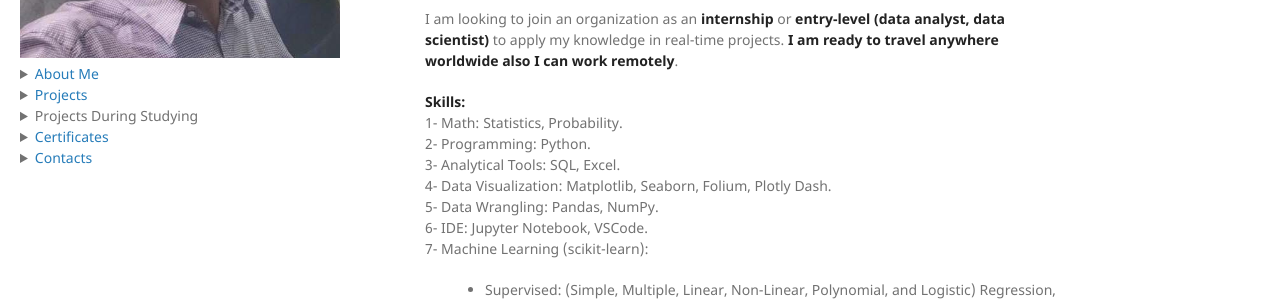
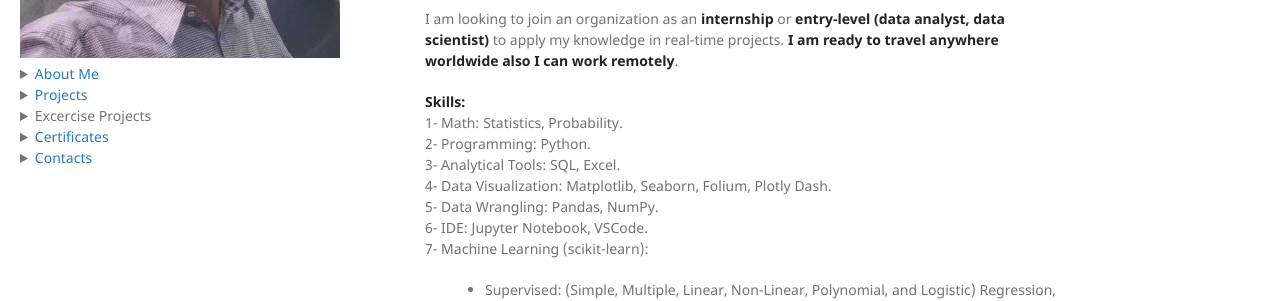
Before and after one commit to NaelAqel/naelaqel.github.io, a Jekyll site: the page built from index.md, in a window 1280 px wide. Shown: the part 371-672 px from the top of the page. Built offline with Jekyll 4.4.1, drawn with Linux system fonts in a browser that asks for light colours.

Commit message:
Change to excercise projects
also to Datacamp only

```diff
--- a/_layouts/default.html
+++ b/_layouts/default.html
@@ -23,11 +23,12 @@
 
         <details><summary><a href="./index.html">About Me</a></summary></details>
         <details><summary><a href="./Projects.html">Projects</a></summary></details>
-        <details><summary>Projects During Studying</summary>
+        <details><summary>Excercise Projects</summary>
 
         <li><a href="./IBM Page.html">IBM Data Science Certificate</a></li>
-        <li><a href="./Datacamp.html">Datacamp Data Scientist with Python Certificate</a></details>
+        <li><a href="./Datacamp.html">Datacamp</a></details>
         <details><summary><a href="./Certificates.html">Certificates</a></summary></details>
+
         <details><summary><a href="./Contact.html">Contacts</a></summary></details>
 
       </header>
```
